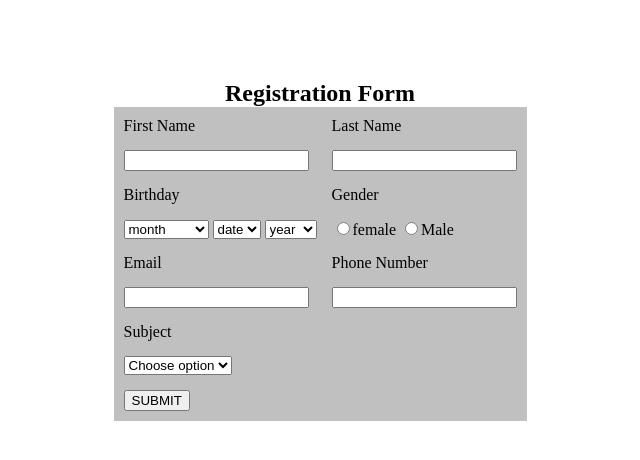
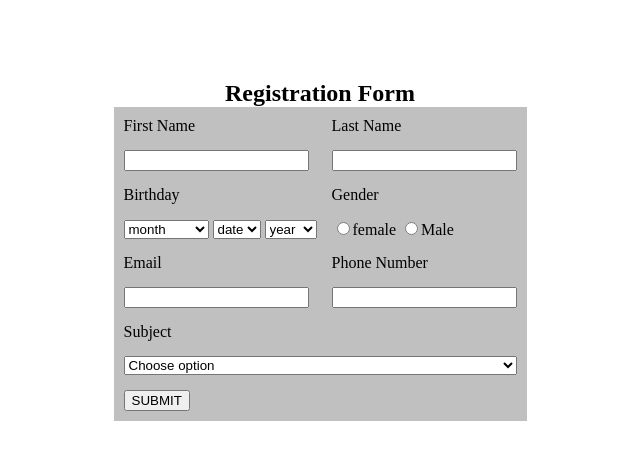
Before and after one commit to DivyaVoruganti/html-projects, a plain HTML site: page task4/form0.html in a window 1280 px wide. Shown: the whole page, without its empty margins (320-960 px from the left). Drawn offline with Linux system fonts and the light colour scheme.

Commit message:
Update form0.html

```diff
--- a/task4/form0.html
+++ b/task4/form0.html
@@ -109,7 +109,7 @@
 </tr>
 <tr>
     <td colspan="2px">
-    <select id="Subject" name="Subject" id="id7" style="width: 100%px" required>
+    <select id="Subject" name="Subject" id="id7" style="width: 100%" required>
         <br>
         <option value="choose option" >Choose option</option>
     </br>
```
